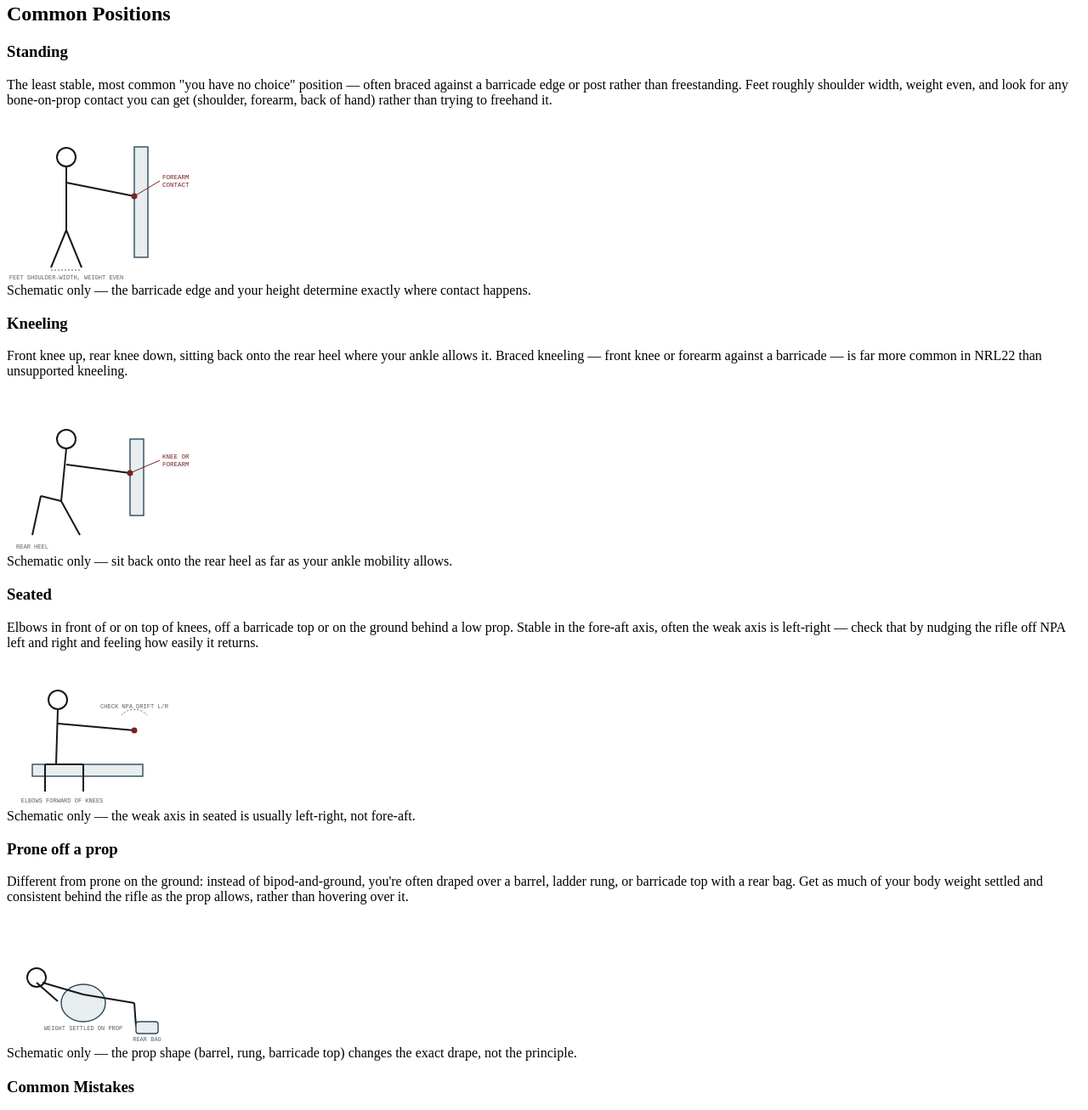
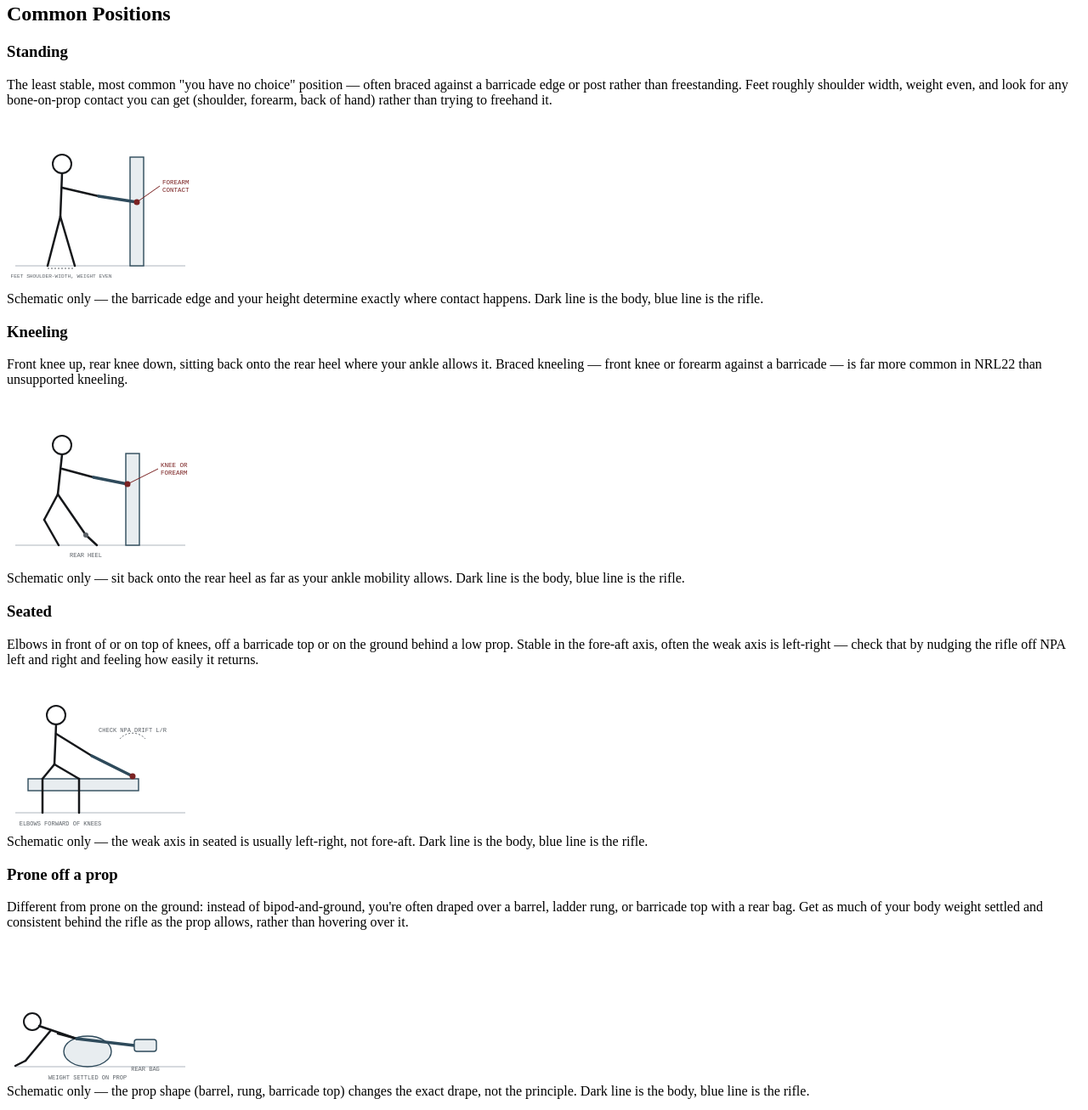
Before and after one commit to chrisselig/shooting_fundamentals, a website: page src/pages/positional-shooting.html in a window 1280 px wide. Shown: the part 626-1933 px from the top of the page at 85% size. Drawn offline with Linux system fonts and the light colour scheme.

Commit message:
Redraw positional-shooting diagrams for clarity
The stick figures and sling loop were too abstract to read at a
glance — no torso/leg separation, ambiguous arm-vs-rifle lines, and
the sling loop was just two overlapping ellipses. Redrawn with a
clearer head/torso/legs, a visually distinct rifle line, a ground
line, and a properly bent arm for the sling loop.

Co-Authored-By: Claude Sonnet 5 <noreply@anthropic.com>

```diff
--- a/src/pages/positional-shooting.html
+++ b/src/pages/positional-shooting.html
@@ -56,82 +56,92 @@ nav: positional-shooting
   <h3>Standing</h3>
   <p>The least stable, most common "you have no choice" position &mdash; often braced against a barricade edge or post rather than freestanding. Feet roughly shoulder width, weight even, and look for any bone-on-prop contact you can get (shoulder, forearm, back of hand) rather than trying to freehand it.</p>
   <div class="diagram">
-    <svg viewBox="0 0 220 190" width="220" height="190" role="img" aria-labelledby="standingTitle">
+    <svg viewBox="0 0 220 200" width="220" height="200" role="img" aria-labelledby="standingTitle">
       <title id="standingTitle">Standing position braced against a barricade post, front forearm making contact</title>
-      <rect x="150" y="30" width="16" height="130" fill="#e8edf0" stroke="#2e4a5b" stroke-width="1.4"/>
-      <circle cx="70" cy="42" r="11" fill="none" stroke="#15171a" stroke-width="2"/>
-      <line x1="70" y1="53" x2="70" y2="128" stroke="#15171a" stroke-width="2"/>
-      <line x1="70" y1="72" x2="150" y2="88" stroke="#15171a" stroke-width="2"/>
-      <line x1="70" y1="128" x2="52" y2="172" stroke="#15171a" stroke-width="2"/>
-      <line x1="70" y1="128" x2="88" y2="172" stroke="#15171a" stroke-width="2"/>
-      <circle cx="150" cy="88" r="3.5" fill="#7a2222"/>
-      <line x1="150" y1="88" x2="180" y2="70" stroke="#7a2222" stroke-width="1"/>
-      <text x="183" y="68" font-family="ui-monospace,monospace" font-size="7.5" fill="#7a2222">FOREARM</text>
-      <text x="183" y="77" font-family="ui-monospace,monospace" font-size="7.5" fill="#7a2222">CONTACT</text>
-      <line x1="52" y1="175" x2="88" y2="175" stroke="#5c6268" stroke-width="1" stroke-dasharray="2,2"/>
-      <text x="70" y="186" text-anchor="middle" font-family="ui-monospace,monospace" font-size="7" fill="#5c6268">FEET SHOULDER-WIDTH, WEIGHT EVEN</text>
+      <line x1="10" y1="170" x2="210" y2="170" stroke="#c9ced3" stroke-width="1.5"/>
+      <rect x="145" y="42" width="16" height="128" fill="#e8edf0" stroke="#2e4a5b" stroke-width="1.4"/>
+      <circle cx="65" cy="50" r="11" fill="none" stroke="#15171a" stroke-width="2"/>
+      <line x1="65" y1="61" x2="63" y2="112" stroke="#15171a" stroke-width="2.5" stroke-linecap="round"/>
+      <line x1="63" y1="112" x2="48" y2="170" stroke="#15171a" stroke-width="2.5" stroke-linecap="round"/>
+      <line x1="63" y1="112" x2="80" y2="170" stroke="#15171a" stroke-width="2.5" stroke-linecap="round"/>
+      <line x1="65" y1="78" x2="108" y2="88" stroke="#15171a" stroke-width="2.5" stroke-linecap="round"/>
+      <line x1="108" y1="88" x2="153" y2="95" stroke="#2e4a5b" stroke-width="3.5" stroke-linecap="round"/>
+      <circle cx="153" cy="95" r="3.5" fill="#7a2222"/>
+      <line x1="153" y1="95" x2="180" y2="76" stroke="#7a2222" stroke-width="1"/>
+      <text x="183" y="74" font-family="ui-monospace,monospace" font-size="7.5" fill="#7a2222">FOREARM</text>
+      <text x="183" y="83" font-family="ui-monospace,monospace" font-size="7.5" fill="#7a2222">CONTACT</text>
+      <line x1="48" y1="173" x2="80" y2="173" stroke="#5c6268" stroke-width="1" stroke-dasharray="2,2"/>
+      <text x="64" y="184" text-anchor="middle" font-family="ui-monospace,monospace" font-size="6.2" fill="#5c6268">FEET SHOULDER-WIDTH, WEIGHT EVEN</text>
     </svg>
-    <figcaption>Schematic only &mdash; the barricade edge and your height determine exactly where contact happens.</figcaption>
+    <figcaption>Schematic only &mdash; the barricade edge and your height determine exactly where contact happens. Dark line is the body, blue line is the rifle.</figcaption>
   </div>
 
   <h3>Kneeling</h3>
   <p>Front knee up, rear knee down, sitting back onto the rear heel where your ankle allows it. Braced kneeling &mdash; front knee or forearm against a barricade &mdash; is far more common in NRL22 than unsupported kneeling.</p>
   <div class="diagram">
-    <svg viewBox="0 0 220 190" width="220" height="190" role="img" aria-labelledby="kneelingTitle">
+    <svg viewBox="0 0 220 200" width="220" height="200" role="img" aria-labelledby="kneelingTitle">
       <title id="kneelingTitle">Kneeling position braced against a barricade, front knee or forearm making contact, sitting back on rear heel</title>
-      <rect x="145" y="55" width="16" height="90" fill="#e8edf0" stroke="#2e4a5b" stroke-width="1.4"/>
-      <circle cx="70" cy="55" r="11" fill="none" stroke="#15171a" stroke-width="2"/>
-      <line x1="70" y1="66" x2="64" y2="128" stroke="#15171a" stroke-width="2"/>
-      <line x1="70" y1="85" x2="145" y2="95" stroke="#15171a" stroke-width="2"/>
-      <line x1="64" y1="128" x2="40" y2="122" stroke="#15171a" stroke-width="2"/>
-      <line x1="64" y1="128" x2="86" y2="168" stroke="#15171a" stroke-width="2"/>
-      <line x1="40" y1="122" x2="30" y2="168" stroke="#15171a" stroke-width="2"/>
-      <circle cx="145" cy="95" r="3.5" fill="#7a2222"/>
-      <line x1="145" y1="95" x2="180" y2="80" stroke="#7a2222" stroke-width="1"/>
-      <text x="183" y="78" font-family="ui-monospace,monospace" font-size="7.5" fill="#7a2222">KNEE OR</text>
-      <text x="183" y="87" font-family="ui-monospace,monospace" font-size="7.5" fill="#7a2222">FOREARM</text>
-      <text x="30" y="184" text-anchor="middle" font-family="ui-monospace,monospace" font-size="7" fill="#5c6268">REAR HEEL</text>
+      <line x1="10" y1="170" x2="210" y2="170" stroke="#c9ced3" stroke-width="1.5"/>
+      <rect x="140" y="62" width="16" height="108" fill="#e8edf0" stroke="#2e4a5b" stroke-width="1.4"/>
+      <circle cx="65" cy="52" r="11" fill="none" stroke="#15171a" stroke-width="2"/>
+      <line x1="65" y1="63" x2="60" y2="110" stroke="#15171a" stroke-width="2.5" stroke-linecap="round"/>
+      <line x1="60" y1="110" x2="44" y2="140" stroke="#15171a" stroke-width="2.5" stroke-linecap="round"/>
+      <line x1="44" y1="140" x2="61" y2="170" stroke="#15171a" stroke-width="2.5" stroke-linecap="round"/>
+      <line x1="60" y1="110" x2="93" y2="158" stroke="#15171a" stroke-width="2.5" stroke-linecap="round"/>
+      <line x1="93" y1="158" x2="106" y2="170" stroke="#15171a" stroke-width="2.5" stroke-linecap="round"/>
+      <line x1="65" y1="80" x2="102" y2="90" stroke="#15171a" stroke-width="2.5" stroke-linecap="round"/>
+      <line x1="102" y1="90" x2="142" y2="98" stroke="#2e4a5b" stroke-width="3.5" stroke-linecap="round"/>
+      <circle cx="142" cy="98" r="3.5" fill="#7a2222"/>
+      <line x1="142" y1="98" x2="178" y2="80" stroke="#7a2222" stroke-width="1"/>
+      <text x="181" y="78" font-family="ui-monospace,monospace" font-size="7.5" fill="#7a2222">KNEE OR</text>
+      <text x="181" y="87" font-family="ui-monospace,monospace" font-size="7.5" fill="#7a2222">FOREARM</text>
+      <circle cx="93" cy="158" r="3" fill="#5c6268"/>
+      <text x="93" y="184" text-anchor="middle" font-family="ui-monospace,monospace" font-size="7" fill="#5c6268">REAR HEEL</text>
     </svg>
-    <figcaption>Schematic only &mdash; sit back onto the rear heel as far as your ankle mobility allows.</figcaption>
+    <figcaption>Schematic only &mdash; sit back onto the rear heel as far as your ankle mobility allows. Dark line is the body, blue line is the rifle.</figcaption>
   </div>
 
   <h3>Seated</h3>
   <p>Elbows in front of or on top of knees, off a barricade top or on the ground behind a low prop. Stable in the fore-aft axis, often the weak axis is left-right &mdash; check that by nudging the rifle off NPA left and right and feeling how easily it returns.</p>
   <div class="diagram">
-    <svg viewBox="0 0 220 170" width="220" height="170" role="img" aria-labelledby="seatedTitle">
+    <svg viewBox="0 0 220 180" width="220" height="180" role="img" aria-labelledby="seatedTitle">
       <title id="seatedTitle">Seated position with elbows forward of knees, checking left-right natural point of aim drift</title>
-      <rect x="30" y="118" width="130" height="14" fill="#e8edf0" stroke="#2e4a5b" stroke-width="1.4"/>
-      <circle cx="60" cy="42" r="11" fill="none" stroke="#15171a" stroke-width="2"/>
-      <line x1="60" y1="53" x2="58" y2="118" stroke="#15171a" stroke-width="2"/>
-      <line x1="60" y1="70" x2="150" y2="78" stroke="#15171a" stroke-width="2"/>
-      <line x1="58" y1="118" x2="45" y2="118" stroke="#15171a" stroke-width="2"/>
-      <line x1="45" y1="118" x2="45" y2="150" stroke="#15171a" stroke-width="2"/>
-      <line x1="58" y1="118" x2="90" y2="118" stroke="#15171a" stroke-width="2"/>
-      <line x1="90" y1="118" x2="90" y2="150" stroke="#15171a" stroke-width="2"/>
-      <circle cx="150" cy="78" r="3.5" fill="#7a2222"/>
-      <path d="M 135 60 A 20 20 0 0 1 165 60" fill="none" stroke="#5c6268" stroke-width="1" stroke-dasharray="2,2"/>
-      <text x="150" y="52" text-anchor="middle" font-family="ui-monospace,monospace" font-size="7" fill="#5c6268">CHECK NPA DRIFT L/R</text>
-      <text x="65" y="163" text-anchor="middle" font-family="ui-monospace,monospace" font-size="7" fill="#5c6268">ELBOWS FORWARD OF KNEES</text>
+      <line x1="10" y1="155" x2="210" y2="155" stroke="#c9ced3" stroke-width="1.5"/>
+      <rect x="25" y="115" width="130" height="14" fill="#e8edf0" stroke="#2e4a5b" stroke-width="1.4"/>
+      <circle cx="58" cy="40" r="11" fill="none" stroke="#15171a" stroke-width="2"/>
+      <line x1="58" y1="51" x2="56" y2="98" stroke="#15171a" stroke-width="2.5" stroke-linecap="round"/>
+      <line x1="56" y1="98" x2="42" y2="115" stroke="#15171a" stroke-width="2.5" stroke-linecap="round"/>
+      <line x1="42" y1="115" x2="42" y2="155" stroke="#15171a" stroke-width="2.5" stroke-linecap="round"/>
+      <line x1="56" y1="98" x2="85" y2="115" stroke="#15171a" stroke-width="2.5" stroke-linecap="round"/>
+      <line x1="85" y1="115" x2="85" y2="155" stroke="#15171a" stroke-width="2.5" stroke-linecap="round"/>
+      <line x1="58" y1="62" x2="100" y2="88" stroke="#15171a" stroke-width="2.5" stroke-linecap="round"/>
+      <line x1="100" y1="88" x2="148" y2="112" stroke="#2e4a5b" stroke-width="3.5" stroke-linecap="round"/>
+      <circle cx="148" cy="112" r="3.5" fill="#7a2222"/>
+      <path d="M 133 68 A 20 20 0 0 1 163 68" fill="none" stroke="#5c6268" stroke-width="1" stroke-dasharray="2,2"/>
+      <text x="148" y="60" text-anchor="middle" font-family="ui-monospace,monospace" font-size="7" fill="#5c6268">CHECK NPA DRIFT L/R</text>
+      <text x="63" y="170" text-anchor="middle" font-family="ui-monospace,monospace" font-size="7" fill="#5c6268">ELBOWS FORWARD OF KNEES</text>
     </svg>
-    <figcaption>Schematic only &mdash; the weak axis in seated is usually left-right, not fore-aft.</figcaption>
+    <figcaption>Schematic only &mdash; the weak axis in seated is usually left-right, not fore-aft. Dark line is the body, blue line is the rifle.</figcaption>
   </div>
 
   <h3>Prone off a prop</h3>
   <p>Different from prone on the ground: instead of bipod-and-ground, you're often draped over a barrel, ladder rung, or barricade top with a rear bag. Get as much of your body weight settled and consistent behind the rifle as the prop allows, rather than hovering over it.</p>
   <div class="diagram">
-    <svg viewBox="0 0 220 150" width="220" height="150" role="img" aria-labelledby="pronePropTitle">
+    <svg viewBox="0 0 220 165" width="220" height="165" role="img" aria-labelledby="pronePropTitle">
       <title id="pronePropTitle">Prone position draped over a barrel-style prop with a rear bag supporting the stock</title>
-      <ellipse cx="90" cy="100" rx="26" ry="22" fill="#e8edf0" stroke="#2e4a5b" stroke-width="1.4"/>
-      <circle cx="35" cy="70" r="11" fill="none" stroke="#15171a" stroke-width="2"/>
-      <line x1="42" y1="76" x2="90" y2="90" stroke="#15171a" stroke-width="2"/>
-      <line x1="90" y1="90" x2="150" y2="100" stroke="#15171a" stroke-width="2"/>
-      <line x1="35" y1="76" x2="60" y2="98" stroke="#15171a" stroke-width="2"/>
-      <line x1="150" y1="100" x2="152" y2="128" stroke="#15171a" stroke-width="2"/>
-      <rect x="152" y="122" width="26" height="14" rx="3" fill="#e8edf0" stroke="#2e4a5b" stroke-width="1.4"/>
-      <text x="165" y="145" text-anchor="middle" font-family="ui-monospace,monospace" font-size="7" fill="#5c6268">REAR BAG</text>
-      <text x="90" y="132" text-anchor="middle" font-family="ui-monospace,monospace" font-size="7" fill="#5c6268">WEIGHT SETTLED ON PROP</text>
+      <line x1="10" y1="145" x2="210" y2="145" stroke="#c9ced3" stroke-width="1.5"/>
+      <ellipse cx="95" cy="127" rx="28" ry="18" fill="#e8edf0" stroke="#2e4a5b" stroke-width="1.4"/>
+      <circle cx="30" cy="92" r="10" fill="none" stroke="#15171a" stroke-width="2"/>
+      <line x1="38" y1="97" x2="82" y2="112" stroke="#15171a" stroke-width="2.5" stroke-linecap="round"/>
+      <line x1="52" y1="102" x2="22" y2="138" stroke="#15171a" stroke-width="2.5" stroke-linecap="round"/>
+      <line x1="22" y1="138" x2="10" y2="144" stroke="#15171a" stroke-width="2.5" stroke-linecap="round"/>
+      <line x1="60" y1="106" x2="82" y2="112" stroke="#15171a" stroke-width="2.5" stroke-linecap="round"/>
+      <line x1="82" y1="112" x2="150" y2="120" stroke="#2e4a5b" stroke-width="3.5" stroke-linecap="round"/>
+      <rect x="150" y="113" width="26" height="14" rx="3" fill="#e8edf0" stroke="#2e4a5b" stroke-width="1.4"/>
+      <text x="163" y="150" text-anchor="middle" font-family="ui-monospace,monospace" font-size="7" fill="#5c6268">REAR BAG</text>
+      <text x="95" y="160" text-anchor="middle" font-family="ui-monospace,monospace" font-size="7" fill="#5c6268">WEIGHT SETTLED ON PROP</text>
     </svg>
-    <figcaption>Schematic only &mdash; the prop shape (barrel, rung, barricade top) changes the exact drape, not the principle.</figcaption>
+    <figcaption>Schematic only &mdash; the prop shape (barrel, rung, barricade top) changes the exact drape, not the principle. Dark line is the body, blue line is the rifle.</figcaption>
   </div>
 
   <h3 style="margin-top:20px;">Common Mistakes</h3>
@@ -200,20 +210,22 @@ nav: positional-shooting
   <p class="lede">There's no sling requirement in NRL22 &mdash; the rulebook doesn't restrict them, and plenty of competitors never take one out of the bag. But once you're kneeling or sitting off a barricade, a correctly-used sling removes a real amount of wobble from the reticle for free. Both classic techniques below are worth knowing even if you end up running a modern two-point sling instead of a dedicated leather one.</p>
 
   <figure class="diagram">
-    <svg viewBox="0 0 220 160" width="220" height="160" role="img" aria-labelledby="slingLoopTitle">
+    <svg viewBox="0 0 220 175" width="220" height="175" role="img" aria-labelledby="slingLoopTitle">
       <title id="slingLoopTitle">Loop sling wrapped high and tight around the support-arm bicep, running down to the rifle's front swivel</title>
-      <ellipse cx="60" cy="60" rx="16" ry="28" fill="none" stroke="#15171a" stroke-width="2"/>
-      <line x1="60" y1="88" x2="120" y2="110" stroke="#15171a" stroke-width="2"/>
-      <rect x="115" y="100" width="90" height="14" fill="#e8edf0" stroke="#2e4a5b" stroke-width="1.4"/>
-      <ellipse cx="60" cy="55" rx="22" ry="34" fill="none" stroke="#7a2222" stroke-width="1.6" stroke-dasharray="3,2"/>
-      <line x1="60" y1="89" x2="125" y2="100" stroke="#7a2222" stroke-width="1.6"/>
-      <circle cx="125" cy="100" r="3.5" fill="#7a2222"/>
-      <text x="60" y="18" text-anchor="middle" font-family="ui-monospace,monospace" font-size="7.5" fill="#7a2222">LOOP HIGH, TIGHT</text>
-      <text x="60" y="27" text-anchor="middle" font-family="ui-monospace,monospace" font-size="7.5" fill="#7a2222">ON BICEP</text>
-      <text x="160" y="132" text-anchor="middle" font-family="ui-monospace,monospace" font-size="7" fill="#5c6268">TENSION PULLS RIFLE</text>
-      <text x="160" y="140" text-anchor="middle" font-family="ui-monospace,monospace" font-size="7" fill="#5c6268">INTO SHOULDER</text>
+      <circle cx="42" cy="20" r="10" fill="none" stroke="#15171a" stroke-width="2"/>
+      <line x1="47" y1="29" x2="55" y2="45" stroke="#15171a" stroke-width="2.5" stroke-linecap="round"/>
+      <line x1="55" y1="45" x2="60" y2="95" stroke="#15171a" stroke-width="4" stroke-linecap="round"/>
+      <line x1="60" y1="95" x2="95" y2="112" stroke="#15171a" stroke-width="3" stroke-linecap="round"/>
+      <ellipse cx="58" cy="68" rx="24" ry="32" fill="none" stroke="#7a2222" stroke-width="1.8" stroke-dasharray="3,2" transform="rotate(-6 58 68)"/>
+      <line x1="95" y1="112" x2="150" y2="122" stroke="#2e4a5b" stroke-width="3.5" stroke-linecap="round"/>
+      <rect x="140" y="115" width="55" height="14" rx="2" fill="#e8edf0" stroke="#2e4a5b" stroke-width="1.4"/>
+      <line x1="82" y1="58" x2="94" y2="58" stroke="#7a2222" stroke-width="1"/>
+      <text x="96" y="54" font-family="ui-monospace,monospace" font-size="7.5" fill="#7a2222">LOOP HIGH,</text>
+      <text x="96" y="63" font-family="ui-monospace,monospace" font-size="7.5" fill="#7a2222">TIGHT ON BICEP</text>
+      <text x="150" y="150" text-anchor="middle" font-family="ui-monospace,monospace" font-size="7" fill="#5c6268">TENSION PULLS RIFLE</text>
+      <text x="150" y="158" text-anchor="middle" font-family="ui-monospace,monospace" font-size="7" fill="#5c6268">INTO SHOULDER</text>
     </svg>
-    <figcaption>Loop sling: the strap crosses high on the bicep, near where the posterior deltoid meets the triceps &mdash; not down at the elbow.</figcaption>
+    <figcaption>Loop sling: the strap crosses high on the bicep, near where the posterior deltoid meets the triceps &mdash; not down at the elbow. Thick dark line is the arm (bicep/forearm), blue is the rifle.</figcaption>
   </figure>
 
   <h3>Loop Sling</h3>
```
